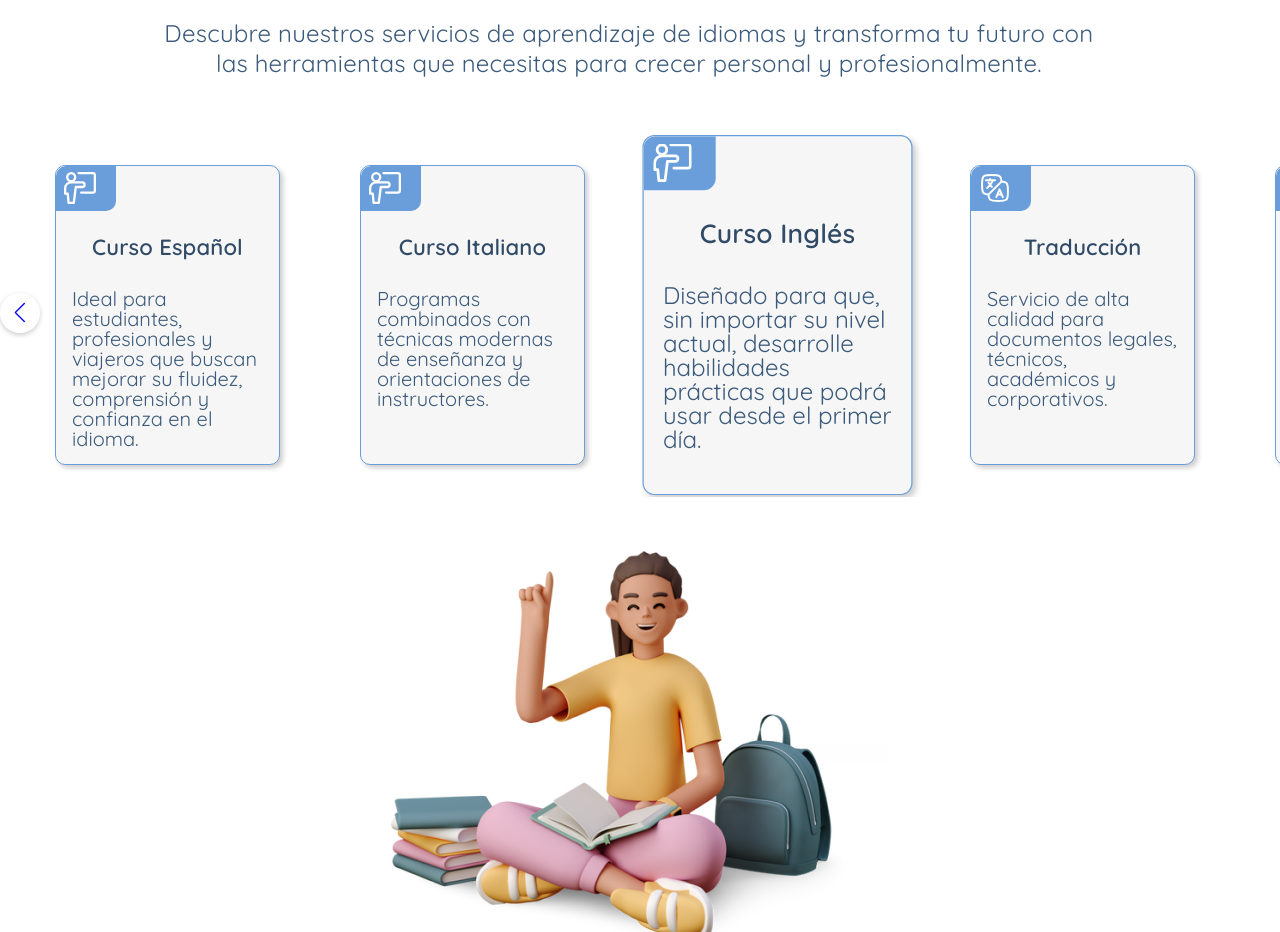
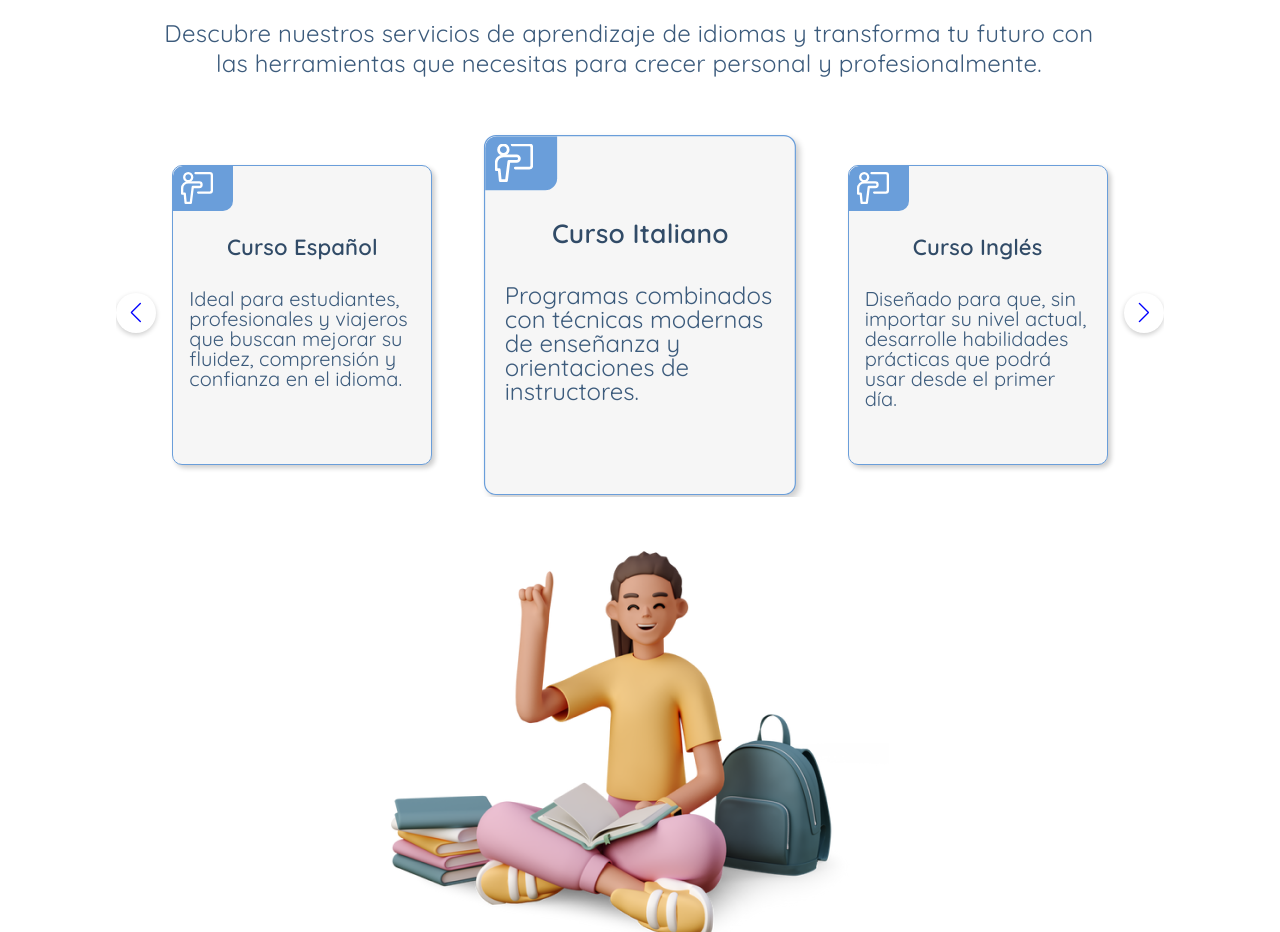
Before and after one commit to eneskrlos/any-academy-project, a Next.js app: page / in a window 1280 px wide. Shown: the part 1340-2272 px from the top of the page. Built offline with nearby package versions, Linux system fonts and the light colour scheme.

Commit message:
Update code carousel

```diff
--- a/src/Components/Slider/CarouselComponent.tsx
+++ b/src/Components/Slider/CarouselComponent.tsx
@@ -72,7 +72,7 @@ const LIST_SERVICES = [
       alt: 'icon interpreter mode'
               }
   },
-  {
+  /* {
     id: 6,
     title:'Curso Frances',
     description:`Ideal para estudiantes, profesionales y
@@ -104,7 +104,7 @@ const LIST_SERVICES = [
       src: '/resources/images/streamline_class-lesson.svg',
       alt: 'class-lesson'
               }
-  }
+  } */
 ]
 
 export default function CarouselComponent({ theme }:CarouselPorps) {
@@ -112,12 +112,12 @@ export default function CarouselComponent({ theme }:CarouselPorps) {
     // Calcula el índice central basado en el activeIndex
     const getCenterIndex = (index: number) => {
       const totalSlides = LIST_SERVICES.length;
-      return (index + Math.floor(5 / 2)) % totalSlides;
+      return (index + Math.floor(3 / 2)) % totalSlides;
     };
   return (
     <Swiper
-        spaceBetween={40}
-        slidesPerView={5}
+        spaceBetween={35}
+        slidesPerView={3}
         loop={true}
         onSlideChange={(swiper) => {
           setActiveIndex(swiper.realIndex)
@@ -125,7 +125,7 @@ export default function CarouselComponent({ theme }:CarouselPorps) {
         onSwiper={(swiper) => console.log("swiper:",swiper)}
         modules={[Navigation]}
         navigation
-        style={{ width: '1555px', height: '100%', padding: '35px' }}
+        style={{ width: '1048px', height: '100%', padding: '35px' }}
     >
       {
         LIST_SERVICES.map((service, index) => {
```
